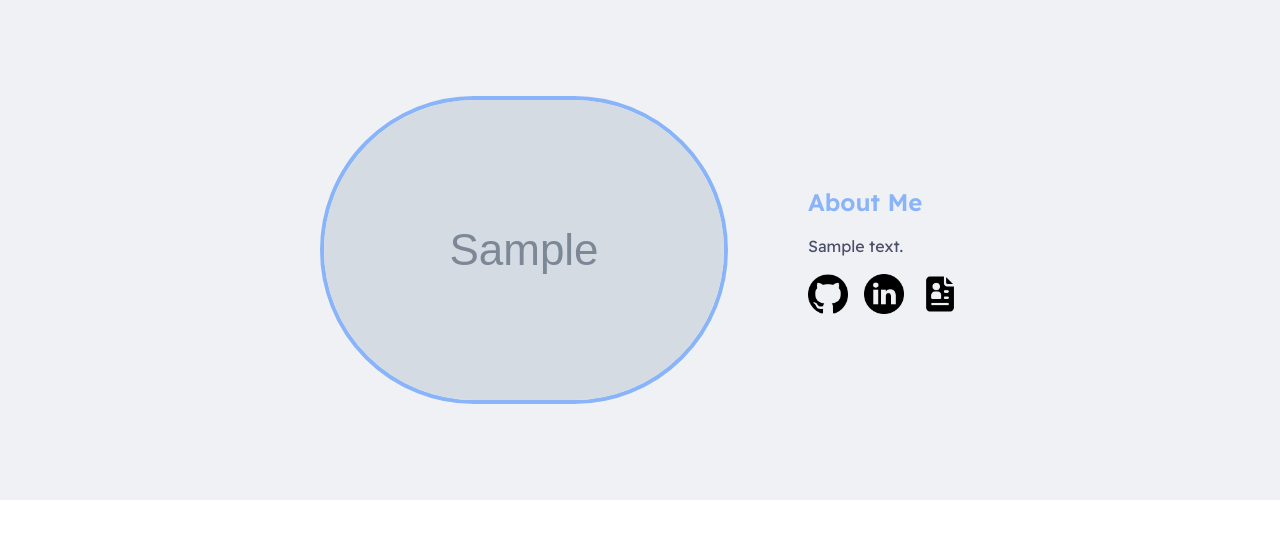
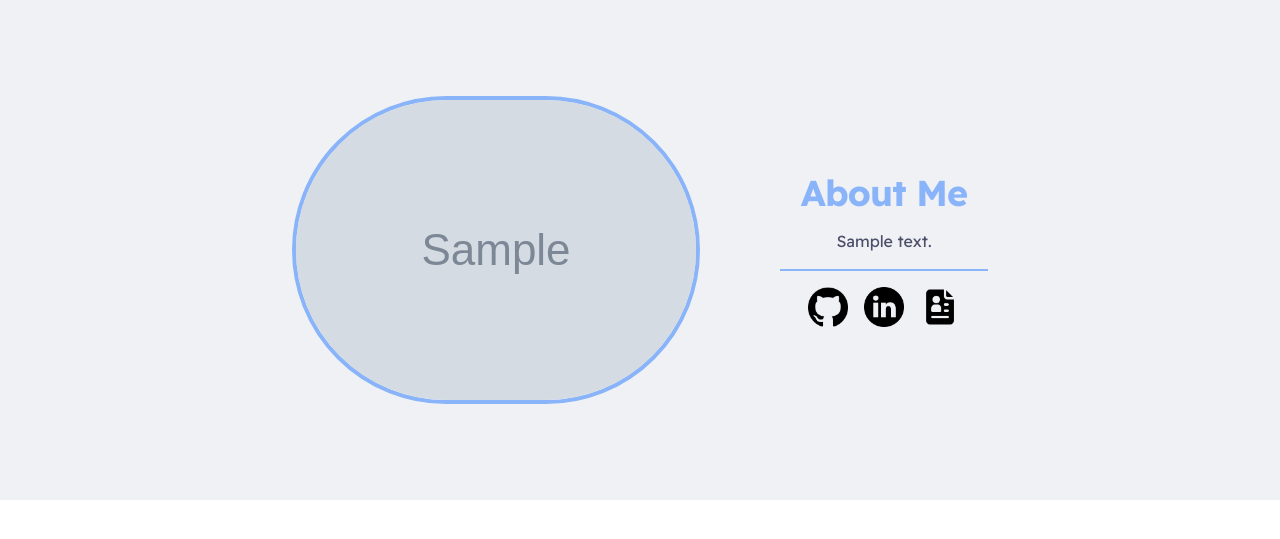
Before and after one commit to caferven/portfolio, a Django app: template portfolio/templates/portfolio/index.html in a window 1280 px wide. Shown: the part 90-629 px from the top of the page. Run offline with Django 5.2, Linux system fonts and the light colour scheme; tables that the repository leaves empty hold one stand-in row (values such as "Sample post"); the template is opened without the code that fills it: values that come from a table or form of the project are taken from there, most other values are stand-ins (such as "Sample title", 1, 10 or a date in 2020); grey boxes marked "Sample" are stand-in pictures; parts of the project's set-up code (start-up, migrations or seed data) failed here and were passed over.

Commit message:
add experience and technologies

```diff
--- a/portfolio/admin.py
+++ b/portfolio/admin.py
@@ -1,8 +1,9 @@
 from django.contrib import admin
-from .models import Profile, Experience, Project, Contribution
+from .models import Profile, Experience, Project, Contribution, Technology
 
 
 admin.site.register(Profile)
 admin.site.register(Experience)
 admin.site.register(Project)
 admin.site.register(Contribution)
+admin.site.register(Technology)
--- a/portfolio/models.py
+++ b/portfolio/models.py
@@ -26,14 +26,23 @@ class Profile(models.Model):
         return self.name
 
 
+class Technology(models.Model):
+    name = models.CharField(max_length=20)
+    logo = models.ImageField(_("Logo"), default='no-image.png', upload_to='technology_pics')
+
+    def __str__(self) -> str:
+        return self.name
+
+
 class Experience(models.Model):
     profile = models.ForeignKey(Profile, related_name="Experience", on_delete=models.CASCADE)
     company_name = models.CharField(max_length=100)
+    company_logo = models.ImageField(_("Company Logo"), default='no-image.png', upload_to='experience_pics')
     job_title = models.CharField(max_length=100)
-    job_description = models.TextField(max_length=500, blank=True)
+    job_description = models.TextField(blank=True)
     date_start = models.DateField()
-    date_end = models.DateField(default=timezone.now)
-    image_preview = models.ImageField(_("Image Preview"), default='no-image.png', upload_to='experience_pics')
+    date_end = models.DateField()
+    technologies = models.ManyToManyField(Technology, blank=True)
 
     def __str__(self):
         return self.job_title
@@ -55,6 +64,7 @@ class Project(models.Model):
     description = models.TextField(max_length=200, blank=True)
     image_preview = models.ImageField(_("Image Preview"), default='no-image.png', upload_to='project_pics')
     github_url = models.CharField(max_length=300, blank=True)
+    technologies = models.ManyToManyField(Technology)
 
     def __str__(self):
         return self.name
--- a/portfolio/templates/portfolio/index.html
+++ b/portfolio/templates/portfolio/index.html
@@ -11,9 +11,10 @@
                     class="border-4 border-f-blue rounded-full my-4"
                 />
             </div>
-            <div class="my-auto flex flex-col gap-4 items-center lg:items-start">
-                <h1 class="font-semibold dark:text-f-blue text-f-blue text-2xl">About Me</h1>
+            <div class="my-auto flex flex-col gap-4 items-center">
+                <h1 class="font-extrabold leading-tight tracking-tight sm:text-4xl text-2xl dark:text-f-blue text-f-blue">About Me</h1>
                 <div class="dark:text-f-white text-l-gray-dark text-l whitespace-pre-wrap">{{ profile.description }}</div>
+                <div class="w-52 h-0.5 bg-f-blue"></div>
                 <div class="flex flex-row gap-4">
                     {% if profile.github_url %}
                     <a
@@ -42,13 +43,30 @@
     </section>
 
     <section id="experience">
+        {% if has_experience %}
+            <div class="container mx-auto px-6 py-8 flex flex-col items-center">
+                <h1 class="font-extrabold leading-tight tracking-tight sm:text-4xl text-2xl text-f-pink">Experience</h1>
+                {% for experience in profile.Experience.all %}
+                    <div class="relative border-l border-l-gray-light">
+                        <div class="mb-10 ml-6">
+                            <div class="flex items-center justify-between mb-2">
+                                <h2 class="text-lg font-semibold dark:text-f-white text-l-gray-dark">{{ experience.job_title }}</h2>
+                                <span class="text-sm dark:text-f-white text-l-gray-dark">Start date-End date</span>
+                            </div>
+                            <p class="text-sm dark:text-f-white text-l-gray-dark mb-4">{{ experience.company_name }}</p>
+                            <div class="dark:text-f-white text-l-gray-dark text-l whitespace-pre-wrap">{{ experience.job_description }}</div>
+                        </div>
+                    </div>
+                {% endfor %}
+            </div>
+        {% endif %}
 
         {% if has_contributions %}
             <div class="max-w-screen-xl px-4 py-8 mx-auto lg:px-6 sm:py-16 lg:py-24">
                 <div class="max-w-2xl mx-auto text-center">
-                    <h1 class="text-2xl font-extrabold leading-tight tracking-tight text-f-peach sm:text-4xl dark:text-f-peach">
+                    <h1 class="font-extrabold leading-tight tracking-tight text-f-peach sm:text-4xl text-2xl dark:text-f-peach">
                         Contributions
-                    </h2>
+                    </h1>
                 </div>
                 <div class="grid grid-cols-1 mt-12 text-center sm:mt-16 gap-x-20 gap-y-12 sm:grid-cols-2 lg:grid-cols-3">
                     {% for contribution in profile.Contribution.all %}
@@ -59,9 +77,9 @@
                             <div class="dark:text-f-white text-l-gray-dark text-l whitespace-pre-wrap">{{ contribution.description }}</div>
                             <a
                                 href="{{ contribution.project_url }}"
-                                class=" dark:text-f-white text-l-gray-dark"
+                                class="text-l-rosewater text-sm"
                             >
-                            Source
+                                See the repo &gt;
                             </a>
                         </div>
                     {% endfor %}
--- a/static/css/output.css
+++ b/static/css/output.css
@@ -822,6 +822,22 @@ select {
   margin-bottom: auto;
 }
 
+.mb-10 {
+  margin-bottom: 2.5rem;
+}
+
+.mb-2 {
+  margin-bottom: 0.5rem;
+}
+
+.mb-4 {
+  margin-bottom: 1rem;
+}
+
+.ml-6 {
+  margin-left: 1.5rem;
+}
+
 .mt-12 {
   margin-top: 3rem;
 }
@@ -854,6 +870,10 @@ select {
 
 .h-0\.5 {
   height: 0.125rem;
+}
+
+.w-52 {
+  width: 13rem;
 }
 
 .w-6 {
@@ -965,6 +985,10 @@ select {
   border-width: 4px;
 }
 
+.border-l {
+  border-left-width: 1px;
+}
+
 .border-f-blue {
   --tw-border-opacity: 1;
   border-color: rgb(137 180 250 / var(--tw-border-opacity));
@@ -975,9 +999,19 @@ select {
   border-color: rgb(180 190 254 / var(--tw-border-opacity));
 }
 
+.border-l-gray-light {
+  --tw-border-opacity: 1;
+  border-color: rgb(156 160 176 / var(--tw-border-opacity));
+}
+
 .bg-black {
   --tw-bg-opacity: 1;
   background-color: rgb(17 17 27 / var(--tw-bg-opacity));
+}
+
+.bg-f-blue {
+  --tw-bg-opacity: 1;
+  background-color: rgb(137 180 250 / var(--tw-bg-opacity));
 }
 
 .bg-l-crust {
@@ -1010,6 +1044,11 @@ select {
 .px-4 {
   padding-left: 1rem;
   padding-right: 1rem;
+}
+
+.px-6 {
+  padding-left: 1.5rem;
+  padding-right: 1.5rem;
 }
 
 .py-20 {
@@ -1079,9 +1118,19 @@ select {
   color: rgb(250 179 135 / var(--tw-text-opacity));
 }
 
+.text-f-pink {
+  --tw-text-opacity: 1;
+  color: rgb(245 194 231 / var(--tw-text-opacity));
+}
+
 .text-l-gray-dark {
   --tw-text-opacity: 1;
   color: rgb(76 79 105 / var(--tw-text-opacity));
+}
+
+.text-l-rosewater {
+  --tw-text-opacity: 1;
+  color: rgb(220 138 120 / var(--tw-text-opacity));
 }
 
 .hover\:text-l-lavender:hover {
@@ -1176,10 +1225,6 @@ select {
     flex-direction: row;
   }
 
-  .lg\:items-start {
-    align-items: flex-start;
-  }
-
   .lg\:gap-x-12 {
     -moz-column-gap: 3rem;
          column-gap: 3rem;
```
Also changed, not shown: portfolio/views.py (+7 -1 lines), portfolio/migrations/0010_technology_remove_experience_image_preview_and_more.py (added), portfolio/migrations/0011_alter_experience_job_description.py (added), portfolio/migrations/0012_alter_experience_date_end.py (added), portfolio/migrations/0013_alter_experience_technologies.py (added), portfolio/migrations/0014_alter_experience_date_end.py (added).
